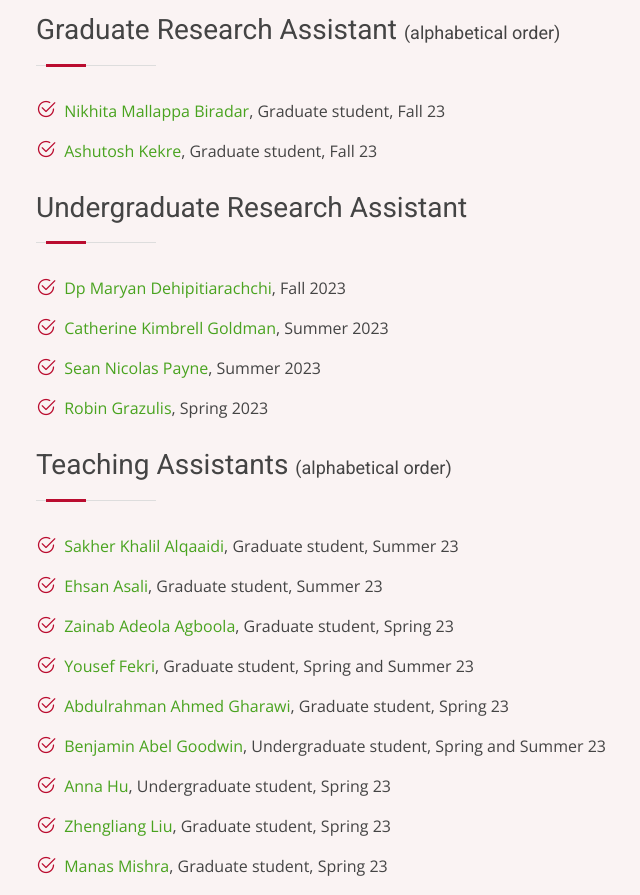
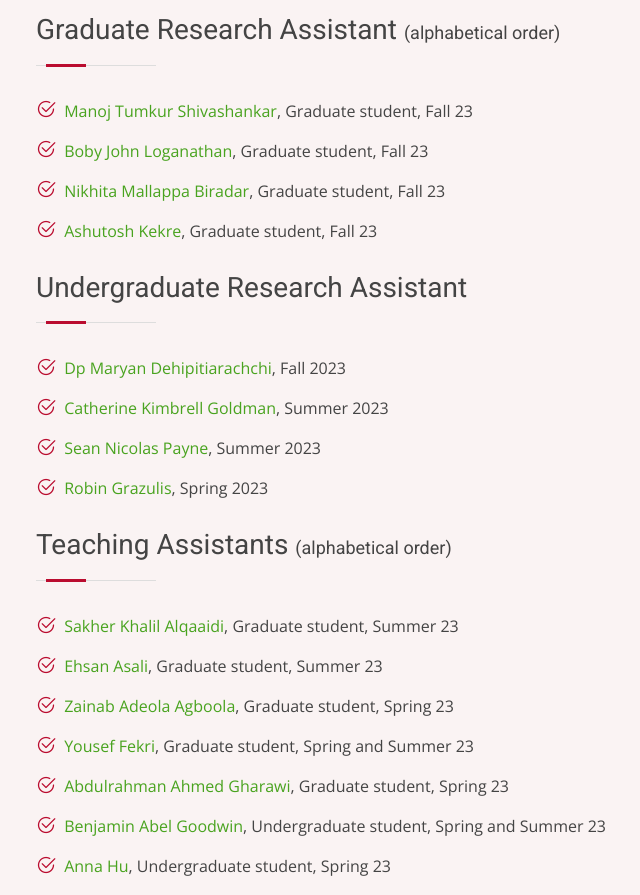
Before and after one commit to amiielab/amiielab.github.io, a plain HTML site: page people.html in a window 1280 px wide. Shown: the part 1396-2291 px from the top of the page, without its empty margins (58-698 px from the left). Drawn offline with nearby package versions, Linux system fonts and the light colour scheme.

Commit message:
Update people.html

```diff
--- a/people.html
+++ b/people.html
@@ -136,6 +136,8 @@
 			<h2>Graduate Research Assistant <span style="font-size:18px;">(alphabetical order)</span></h2>
             </div>
 			<ul>
+			<li><i class="bi bi-check2-circle"></i> <a href="" target="_blank">Manoj Tumkur Shivashankar</a>, Graduate student, Fall 23</li>
+			<li><i class="bi bi-check2-circle"></i> <a href="" target="_blank">Boby John Loganathan</a>, Graduate student, Fall 23</li>
 			<li><i class="bi bi-check2-circle"></i> <a href="" target="_blank">Nikhita Mallappa Biradar</a>, Graduate student, Fall 23</li>
 			<li><i class="bi bi-check2-circle"></i> <a href="" target="_blank">Ashutosh Kekre</a>, Graduate student, Fall 23</li>
 
```
